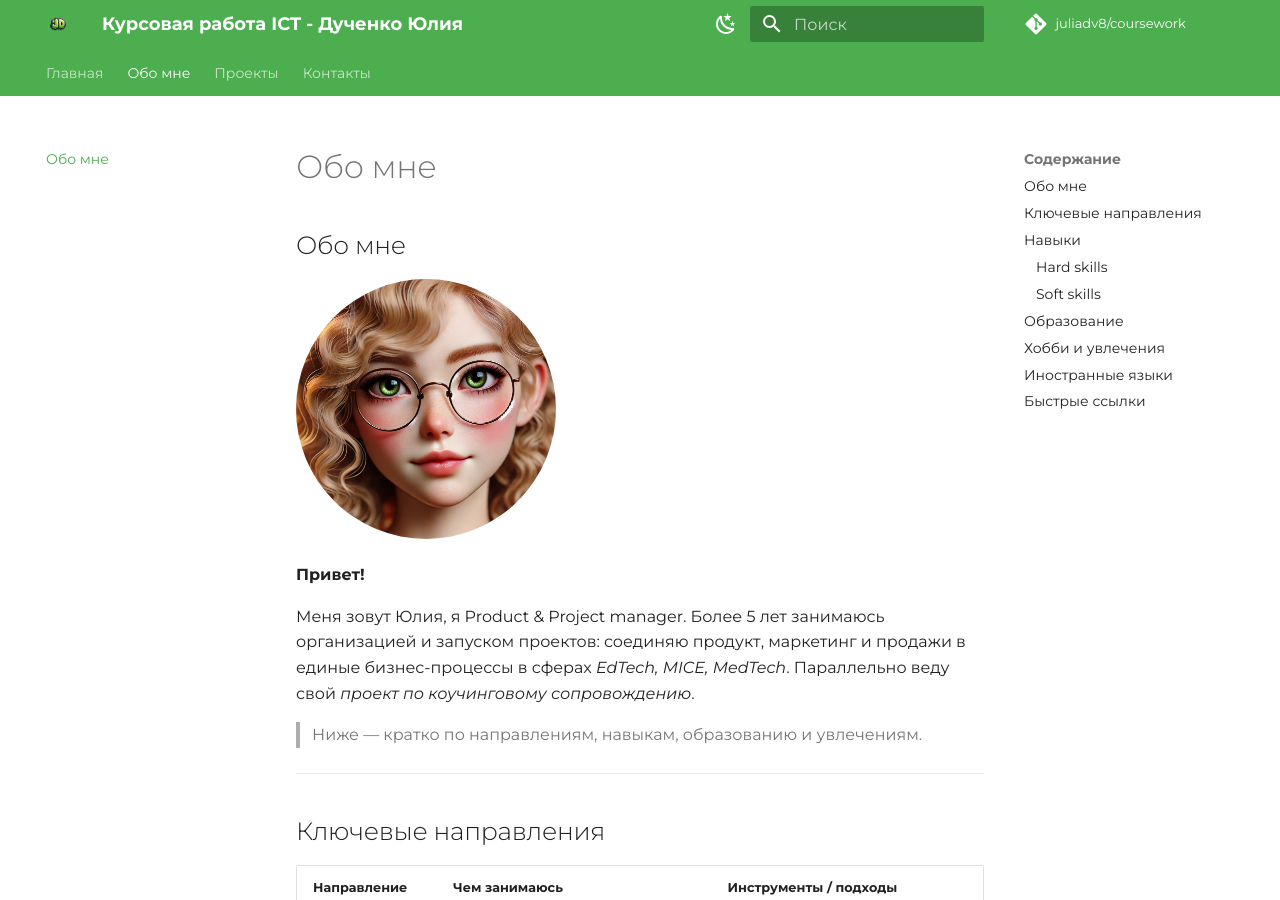
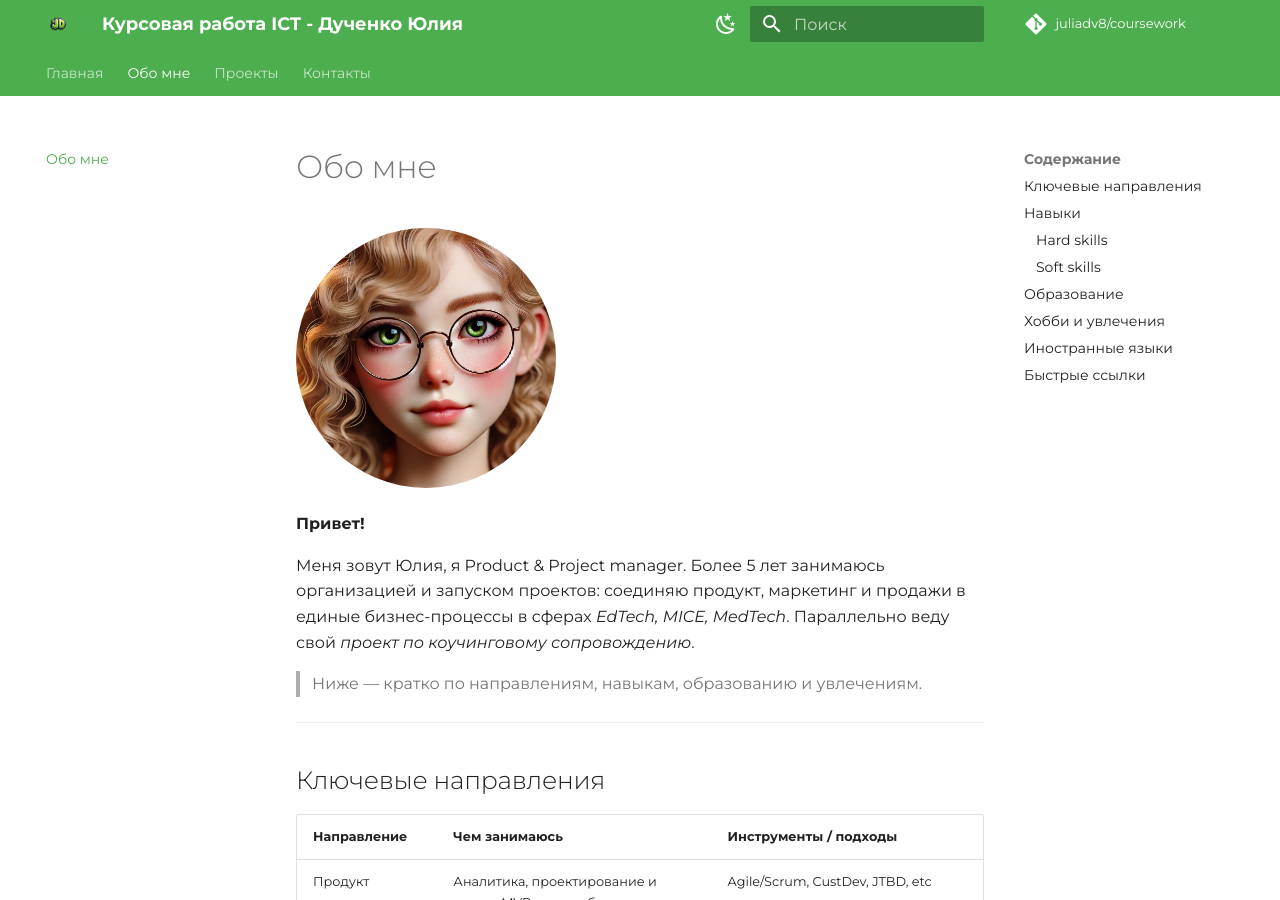
Before and after one commit to juliadv8/coursework, an MkDocs documentation site: the page built from docs/about.md, in a window 1280 px wide and 900 px high. Built offline with MkDocs 1.6.1 and Material for MkDocs 9.7.7, drawn with Linux system fonts in a browser that asks for light colours; comment, search, counter and statistics services are not loaded.

Commit message:
Update about.md

```diff
--- a/docs/about.md
+++ b/docs/about.md
@@ -1,5 +1,3 @@
-## Обо мне
-
 ![Моё фото](images/profile.jpg){ style="border-radius:50%; width:260px; height:260px; object-fit:cover;" loading="lazy" }
 
 **Привет!**
```
